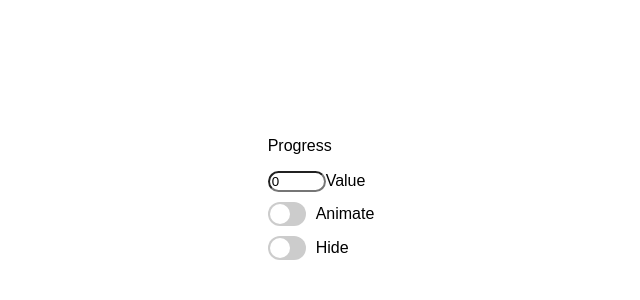
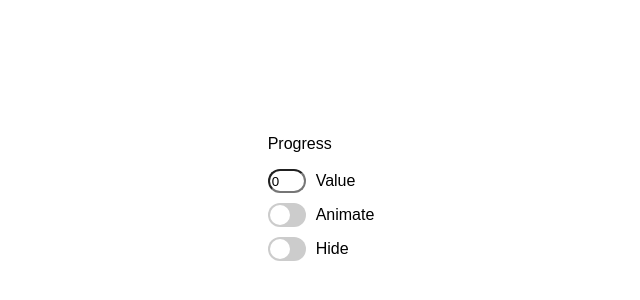
Before and after one commit to Talion220/progress-block, a plain HTML site: page progress-container.html in a window 1280 px wide. Shown: the part 210-510 px from the top of the page, 319-959 px from the left. Drawn offline with Linux system fonts and the light colour scheme.

Commit message:
update(progress-container.css): remove arrows, input size fixed

```diff
--- a/progress-container.css
+++ b/progress-container.css
@@ -20,7 +20,20 @@ body {
 
 .progress-input {
   border-radius: 14px;
-  width: 50px;
+  width: 38px;
+  height: 24px;
+  margin-right: 10px;
+  box-sizing: border-box;
+}
+
+input[type="number"]::-webkit-inner-spin-button,
+input[type="number"]::-webkit-outer-spin-button {
+  -webkit-appearance: none;
+  margin: 0;
+}
+
+input[type="number"] {
+  -moz-appearance: textfield;
 }
 
 .toggle {
@@ -42,6 +55,7 @@ body {
   background-color: #ccc;
   border-radius: 34px;
   transition: 0.4s;
+  cursor: pointer;
 }
 
 .toggle-slider:before {
```
